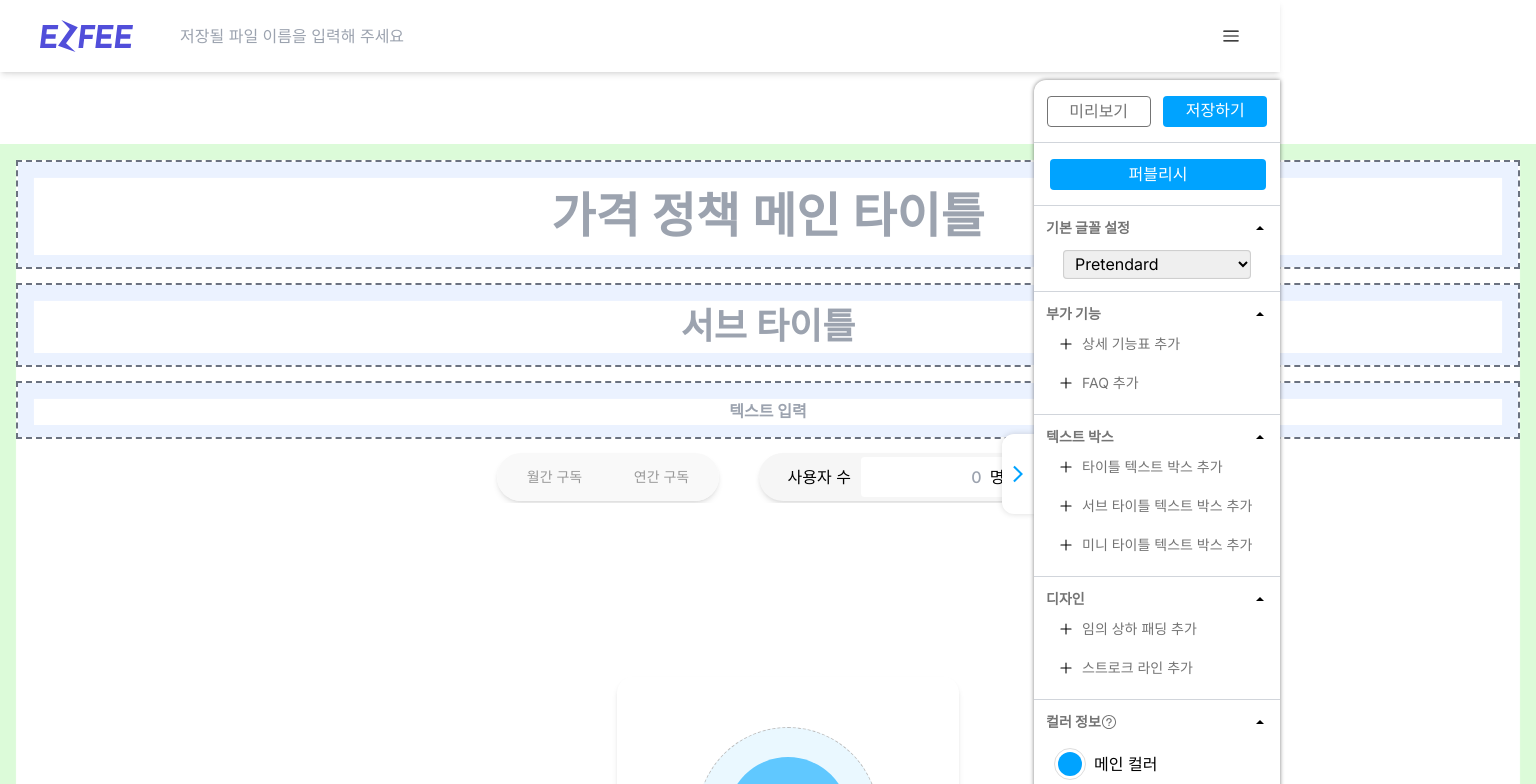
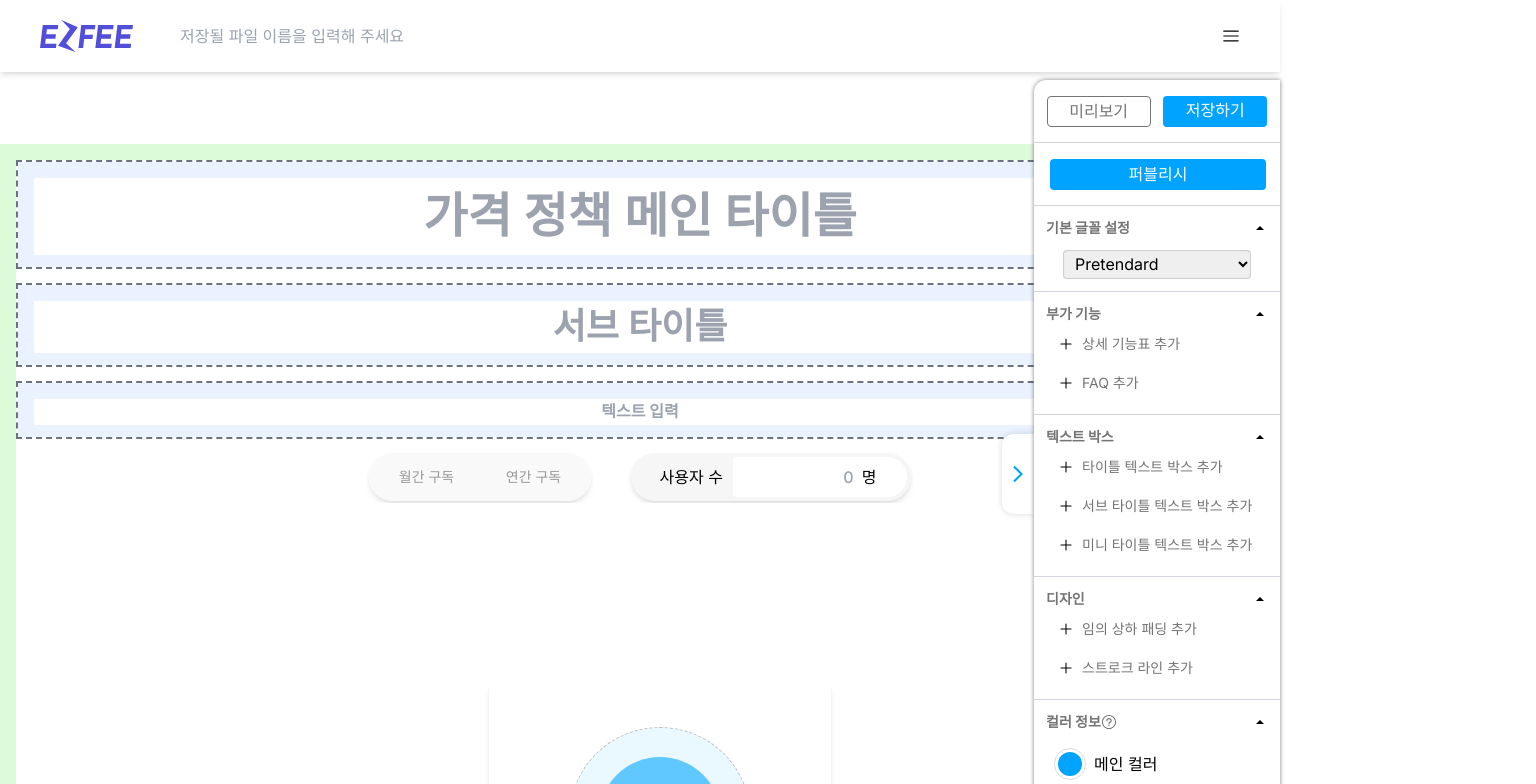
Before and after one commit to minki-dev/PRIETAG_FE, a Next.js app: page /editTemplate in a window 1280 px wide. Shown: the top 784 px of the page, 1536 px wide, since content can reach past the window. Built offline with nearby package versions, Linux system fonts and the light colour scheme; a web font is replaced by a local one.

Commit message:
✏️: 오타 수정

```diff
--- a/app/layout.tsx
+++ b/app/layout.tsx
@@ -14,7 +14,7 @@ export default function RootLayout({
       <body className={inter.className}>
         <ReduxProvider>
           <main className="min-h-screen w-screen bg-gray-100">
-            <main className="m-auto max-w-[1920px] min-w-[1536px] bg-white">{children}</main>
+            <main className="m-auto max-w-screen-2xl bg-white">{children}</main>
           </main>
         </ReduxProvider>
       </body>
```
